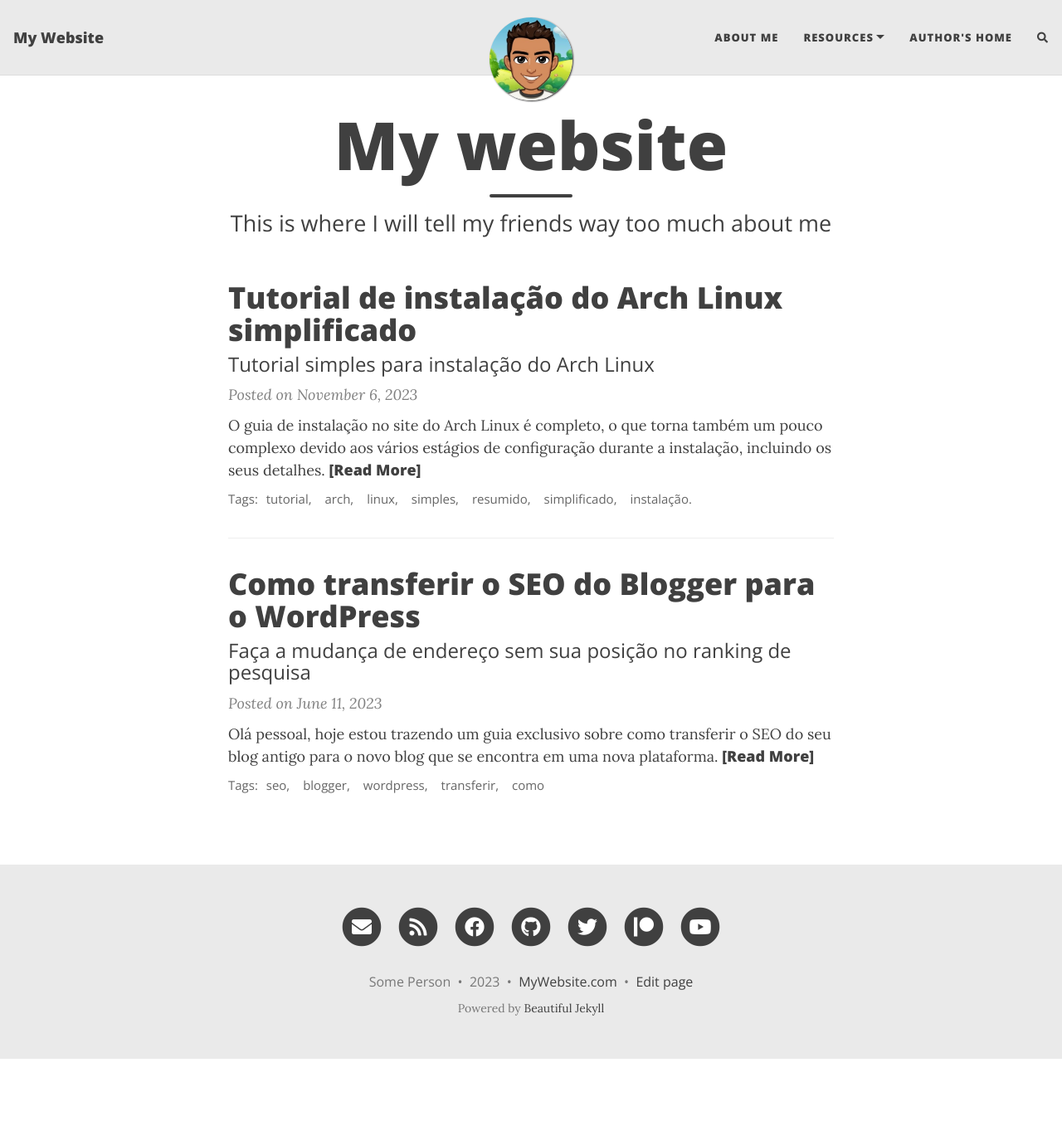
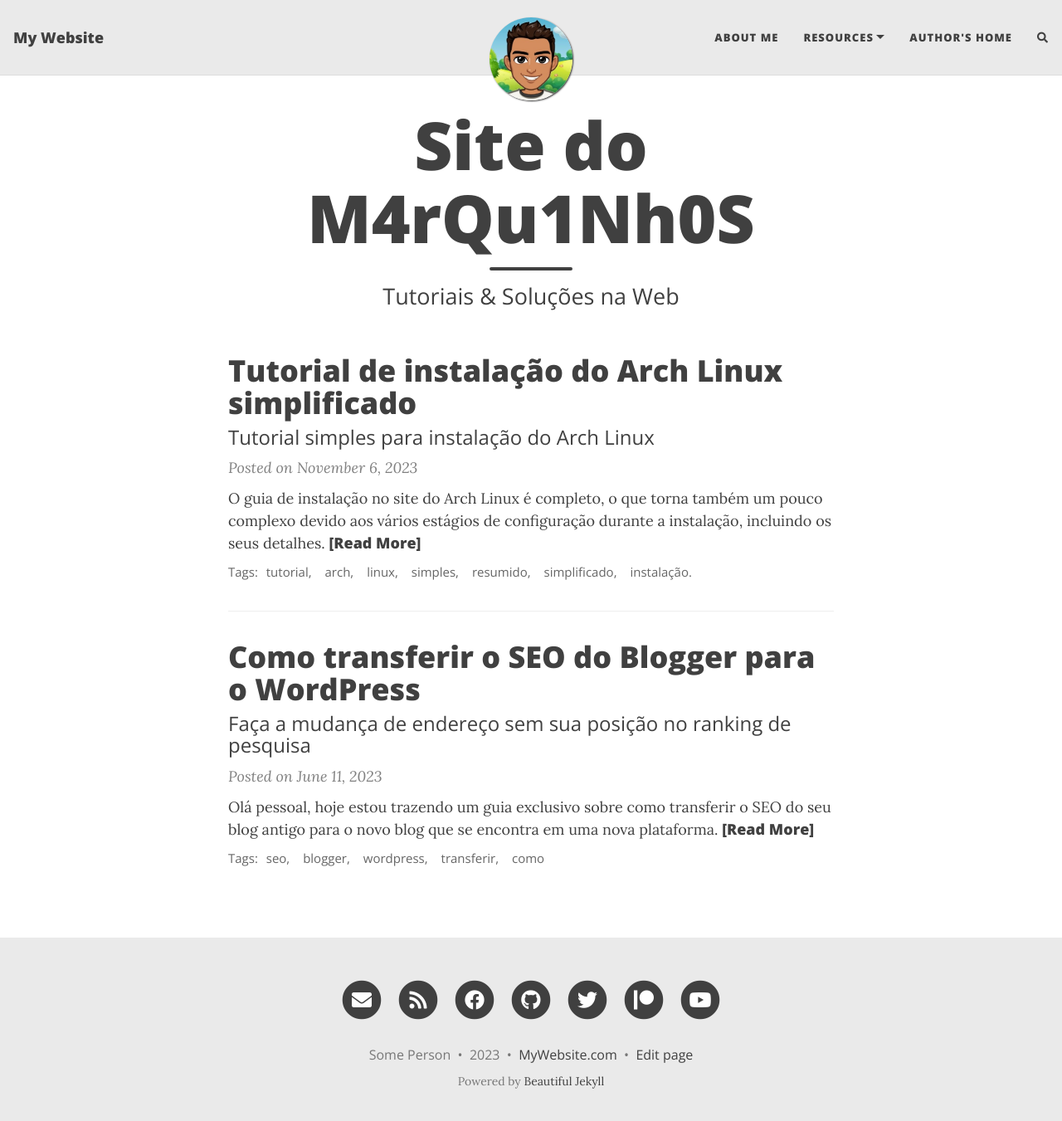
Before and after one commit to marcosfs93/marcosfs93.github.io, a Jekyll site: the page built from index.html, in a window 1280 px wide and 1364 px high. Shown: the top 1351 px of the window at 83% size. Built offline with Jekyll 4.4.1, drawn with Linux system fonts in a browser that asks for light colours; nearby versions of some CDN libraries; the list of posts is cut into pages by our own code; comment, search, counter and statistics services are not loaded.

Commit message:
Update index.html

```diff
--- a/index.html
+++ b/index.html
@@ -1,5 +1,5 @@
 ---
 layout: home
-title: My website
-subtitle: This is where I will tell my friends way too much about me
+title: Site do M4rQu1Nh0S
+subtitle: Tutoriais & Soluções na Web
 ---
```
